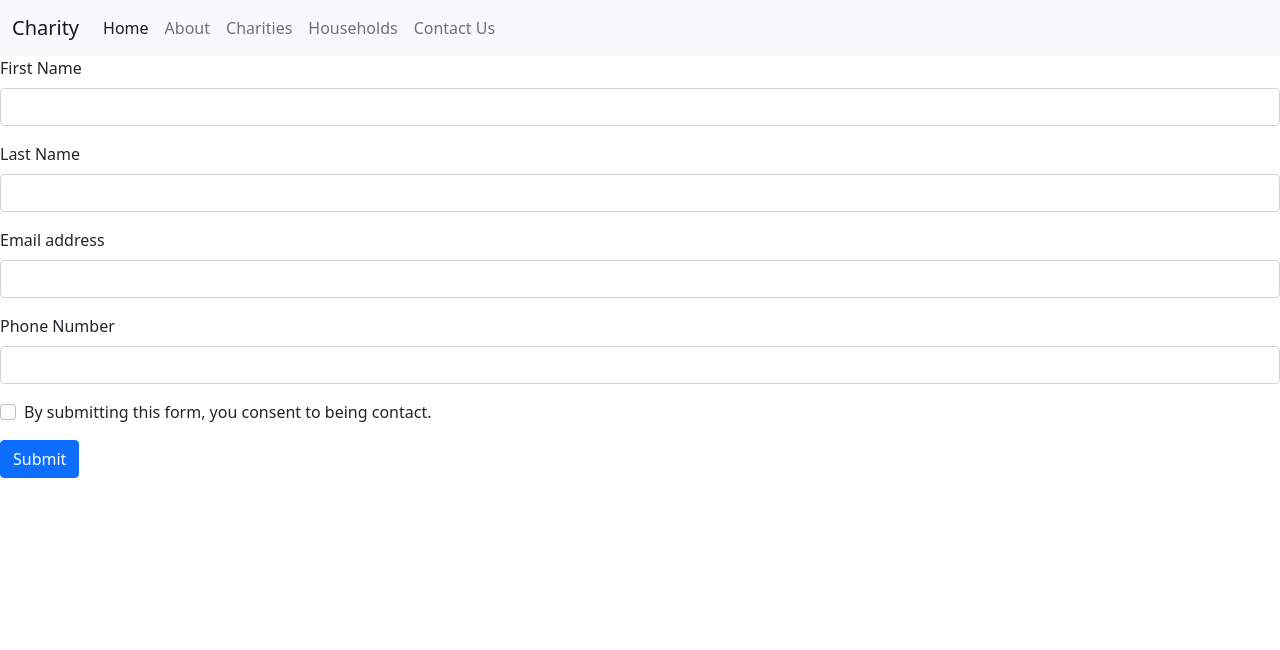
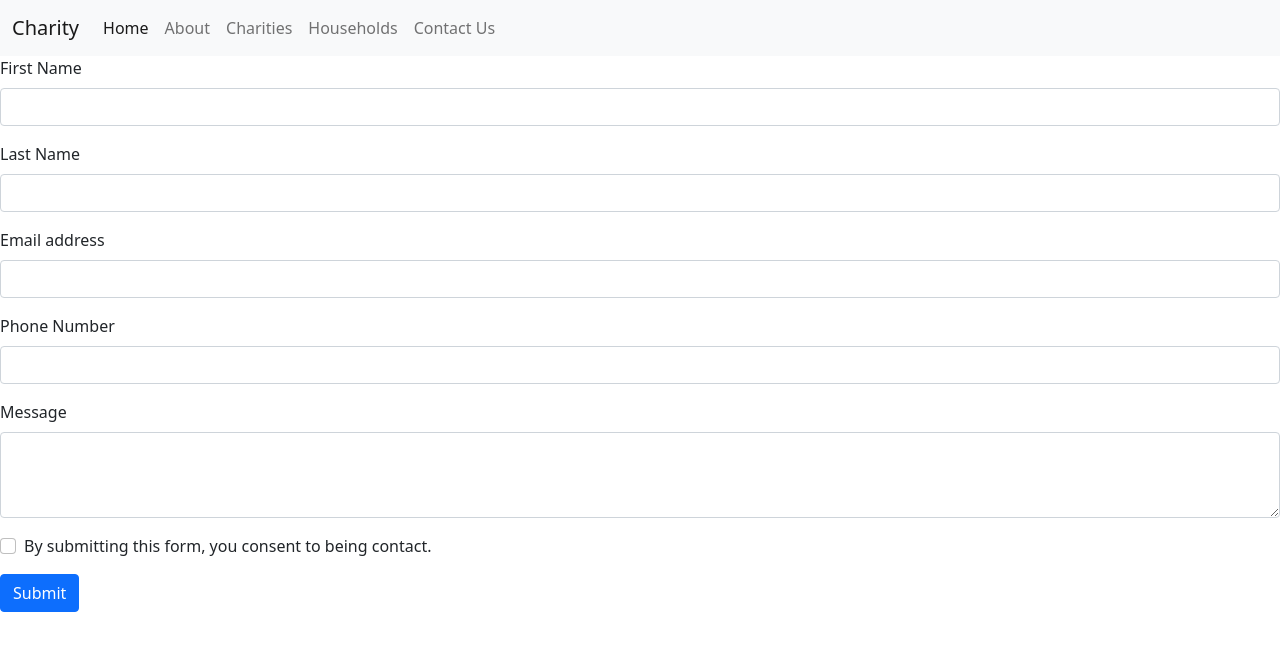
Before and after one commit to P1nkPegasus/Frontend-Captsone, an Angular app in the folder charity/: page /contact-us in a window 1280 px wide. Shown: the top 650 px of the page. Built offline with nearby package versions, Linux system fonts and the light colour scheme.

Commit message:
added message input for contact form

```diff
--- a/charity/src/app/contact-us/contact-us.component.html
+++ b/charity/src/app/contact-us/contact-us.component.html
@@ -23,9 +23,14 @@
         <input type="number" class="form-control" id="number">
       </div>
 
+      <div class="mb-3">
+        <label for="Message" class="form-label">Message</label>
+        <textarea class="form-control" id="exampleFormControlTextarea1" rows="3"></textarea>
+      </div>
+
       <div class="mb-3 form-check">
         <input type="checkbox" class="form-check-input" id="exampleCheck1">
-        <label class="form-check-label" for="exampleCheck1">By submitting this form, you consent to being contact.</label>
+        <label class="form-check-label" for="checkbox">By submitting this form, you consent to being contact.</label>
       </div>
 
       <button type="submit" class="btn btn-primary">Submit</button>
```
